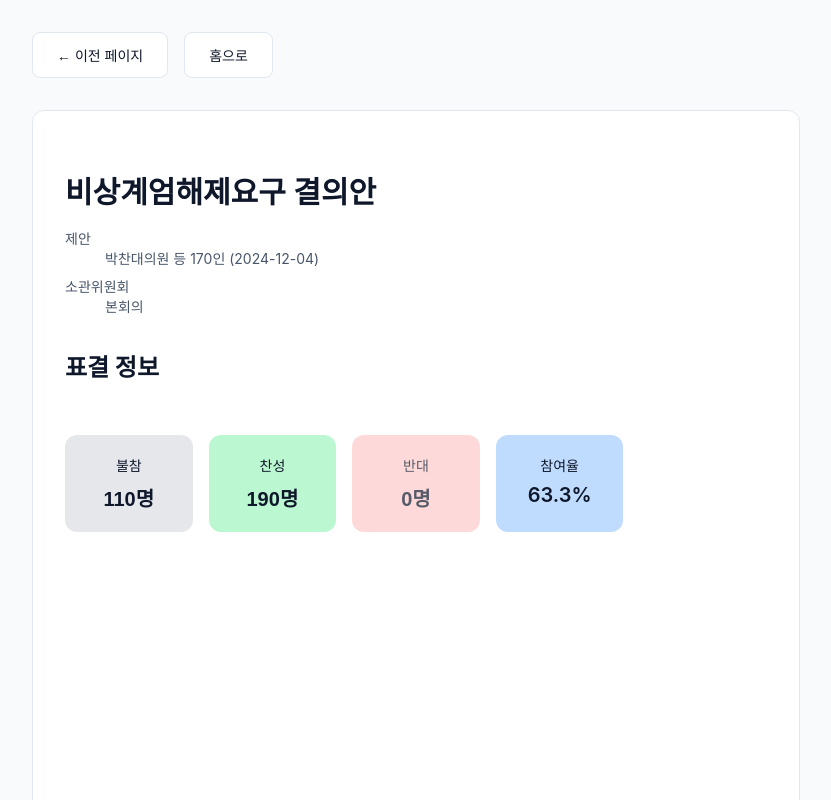
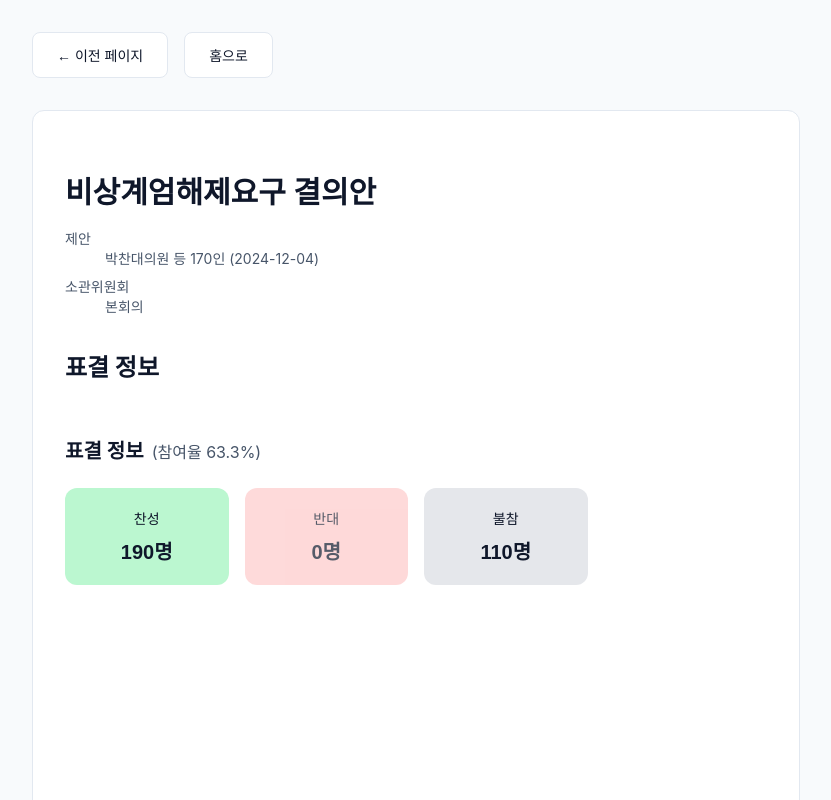
Before and after one commit to masizanet/after123, a Next.js app: page /bills/PRC_E2W4R1Q2I0U4B0O0Y5Q5Z4N6H5E8O7 in a window 1280 px wide. Shown: the top 800 px of the page, without its empty margins (224-1055 px from the left). Built offline with nearby package versions, Linux system fonts and the light colour scheme; a web font is replaced by a local one.

Commit message:
update layout

```diff
--- a/src/components/VoteDetail.module.css
+++ b/src/components/VoteDetail.module.css
@@ -17,7 +17,7 @@
   }
 
   .grid {
-    grid-template-columns: repeat(5, 1fr);
+    grid-template-columns: repeat(4, 1fr);
   }
 }
 
@@ -270,3 +270,23 @@
     grid-template-columns: repeat(auto-fill, minmax(120px, 1fr));
   }
 }
+
+.header {
+  margin-bottom: 1.5rem;
+}
+
+.title {
+  font-size: 1.25rem;
+  font-weight: 600;
+  color: var(--foreground);
+  margin: 0;
+  display: flex;
+  align-items: baseline;
+  gap: 0.5rem;
+}
+
+.participation {
+  font-size: 1rem;
+  font-weight: normal;
+  color: var(--muted);
+}
--- a/src/components/VoteDetail.tsx
+++ b/src/components/VoteDetail.tsx
@@ -190,18 +190,15 @@ export function VoteDetail({ billId, voteResult, isImportant }: VoteDetailProps)
 
   return (
     <div className={styles.container}>
+      <div className={styles.header}>
+        <h2 className={styles.title}>
+          표결 정보
+          <span className={styles.participation}>
+            (참여율 {stats.participation}%)
+          </span>
+        </h2>
+      </div>
       <div className={styles.grid}>
-        <button
-          onClick={() => handleClick('absent')}
-          className={`${styles.voteButton} ${
-            isImportant ? styles.buttonImportantAbsent : styles.buttonAbsent
-          } ${selectedType === 'absent' ? styles.selected : ''}`}
-          disabled={stats.absent === 0}
-        >
-          <span className={styles.label}>불참</span>
-          <span className={styles.count}>{stats.absent}명</span>
-        </button>
-
         {!is2206205 && (
           <>
             <button
@@ -237,13 +234,18 @@ export function VoteDetail({ billId, voteResult, isImportant }: VoteDetailProps)
                 <span className={styles.count}>{voteResult.BLANK_TCNT}명</span>
               </button>
             )}
-
-            <div className={`${styles.voteButton} ${styles.buttonStats}`}>
-              <span className={styles.label}>참여율</span>
-              <span className={styles.count}>{stats.participation}%</span>
-            </div>
           </>
         )}
+        <button
+          onClick={() => handleClick('absent')}
+          className={`${styles.voteButton} ${
+            isImportant ? styles.buttonImportantAbsent : styles.buttonAbsent
+          } ${selectedType === 'absent' ? styles.selected : ''}`}
+          disabled={stats.absent === 0}
+        >
+          <span className={styles.label}>불참</span>
+          <span className={styles.count}>{stats.absent}명</span>
+        </button>
       </div>
 
       {(selectedType && memberDetails) && (
```
Also changed, not shown: src/app/page.module.css (+28 -3 lines).
